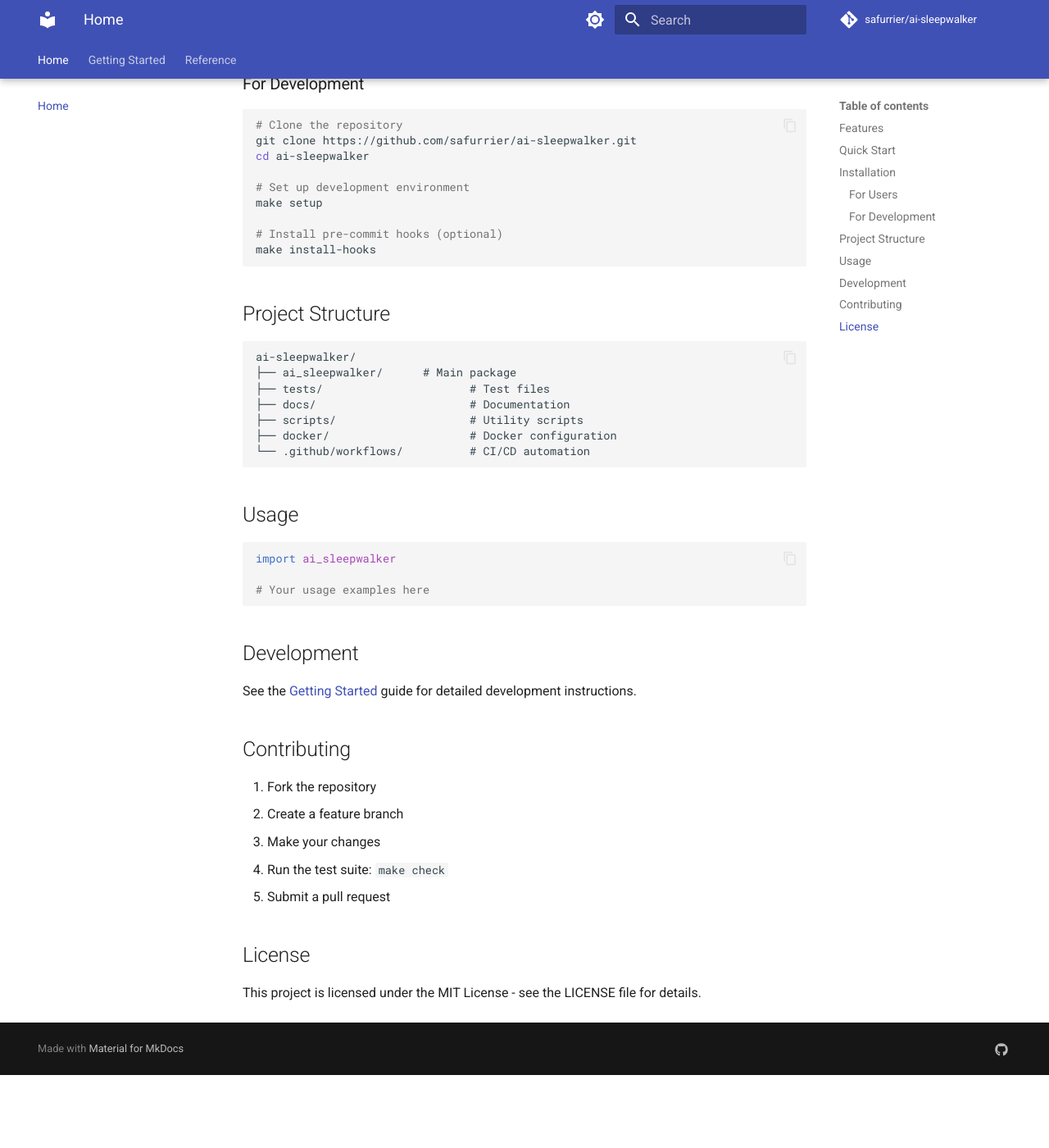
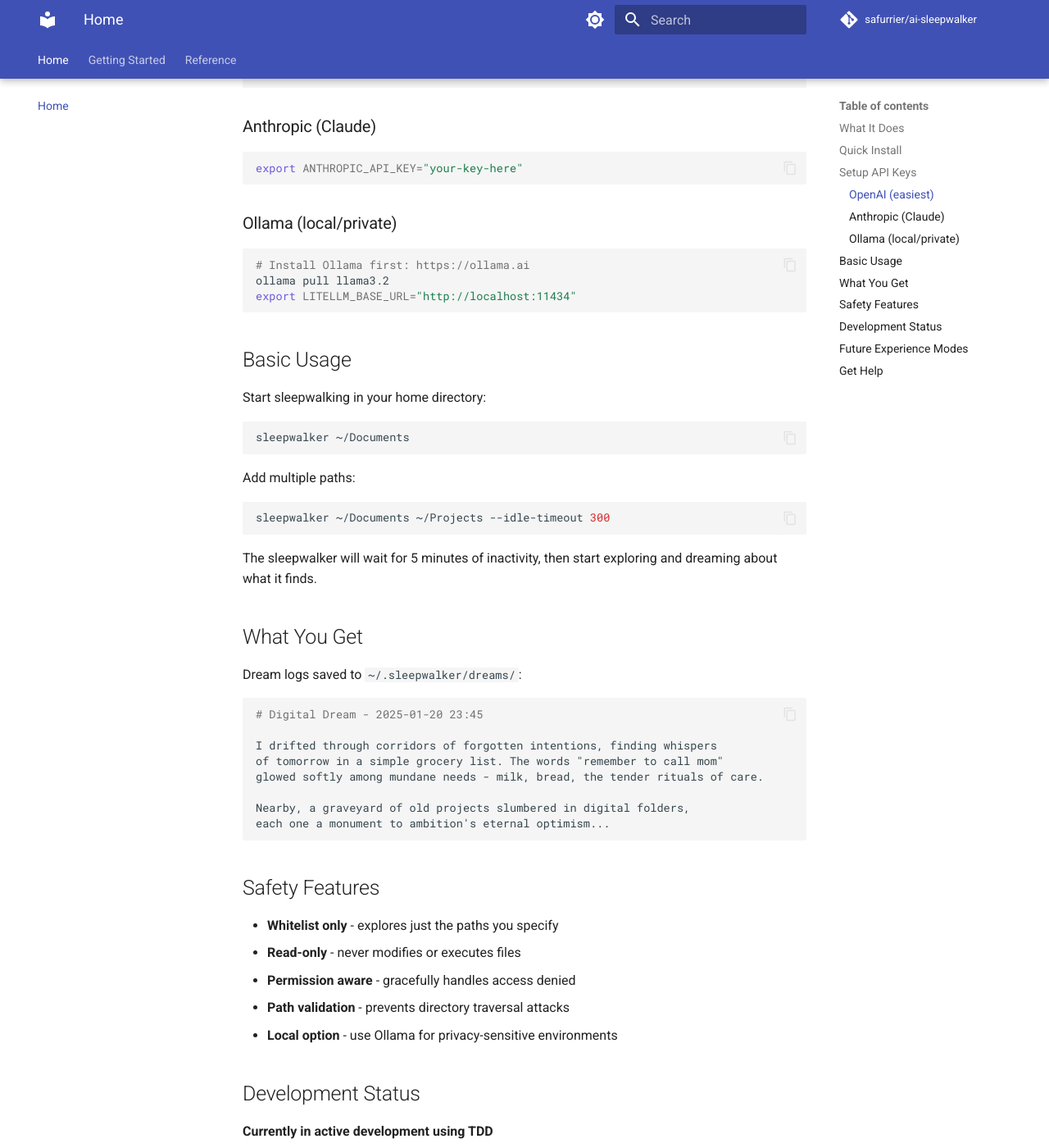
Before and after one commit to safurrier/ai-sleepwalker, an MkDocs documentation site: the page built from docs/index.md, in a window 1280 px wide and 1400 px high, scrolled down 977 px. Shown: the whole window at 82% size. Built offline with MkDocs 1.6.1 and Material for MkDocs 9.7.7, drawn with Linux system fonts in a browser that asks for light colours; comment, search, counter and statistics services are not loaded; before the commit the page ends 2288 px from its top, so only the background shows below that; some of the changed text lies outside the part shown.

Commit message:
Add practical 80/20 documentation for users
Rewrite docs to focus on what actually matters:
- Clear project description with real examples
- One-command uv tool install
- Step-by-step API key setup (OpenAI, Anthropic, Ollama)
- Actual usage examples with common options
- Helpful troubleshooting section

Removed generic boilerplate and LLM buzzwords.
Now follows natural writing patterns from conventions.

Also fix mkdocs and pre-commit dependencies in pyproject.toml.

````diff
--- a/docs/getting-started.md
+++ b/docs/getting-started.md
@@ -1,100 +1,142 @@
 # Getting Started
 
-This guide will help you get started with ai-sleepwalker.
+## Quick Install (Recommended)
 
-## Prerequisites
+Install AI Sleepwalker as a uv tool - this keeps it isolated and available everywhere:
 
-- Python 3.9 or higher
-- Git
+```bash
+uv tool install ai-sleepwalker
+```
 
-## Installation
+Or use pip if you prefer:
 
-### End Users
-
-Install from PyPI:
 ```bash
 pip install ai-sleepwalker
 ```
 
-### Developers
+## Set Up API Keys
 
-1. Clone the repository:
-   ```bash
-   git clone https://github.com/safurrier/ai-sleepwalker.git
-   cd ai-sleepwalker
-   ```
+Choose an AI provider to generate dreams:
 
-2. Set up the development environment:
-   ```bash
-   make setup
-   ```
+### OpenAI (Most Popular)
 
-3. Run the tests to verify everything works:
-   ```bash
-   make test
-   ```
+1. Get an API key from [OpenAI](https://platform.openai.com/api-keys)
+2. Add to your shell profile (`~/.bashrc`, `~/.zshrc`, etc.):
 
-## Basic Usage
-
-```python
-import ai_sleepwalker
-
-# Add your basic usage examples here
+```bash
+export OPENAI_API_KEY="sk-your-actual-key-here"
 ```
 
-## Development Workflow
+3. Reload your shell: `source ~/.zshrc`
 
-1. Make your changes to the code
-2. Add or update tests as needed
-3. Run quality checks:
-   ```bash
-   make check
-   ```
-4. Update documentation if needed
-5. Commit your changes
-6. Create a pull request
+### Anthropic (Claude)
 
-## Available Commands
+1. Get an API key from [Anthropic Console](https://console.anthropic.com/)
+2. Set the environment variable:
 
-Run `make` to see all available commands:
-
-- `make setup` - Set up development environment
-- `make test` - Run tests with coverage
-- `make lint` - Run linting
-- `make format` - Format code
-- `make mypy` - Run type checking
-- `make check` - Run all quality checks
-- `make docs-serve` - Serve documentation locally
-- `make docs-build` - Build documentation
-
-## Testing
-
-Run the test suite:
 ```bash
-make test
+export ANTHROPIC_API_KEY="sk-ant-your-key-here"
 ```
 
-Run specific tests:
+### Ollama (Local/Private)
+
+For privacy or offline use:
+
+1. Install [Ollama](https://ollama.ai)
+2. Pull a model: `ollama pull llama3.2`
+3. Set the base URL: `export LITELLM_BASE_URL="http://localhost:11434"`
+
+## First Run
+
+Start sleepwalking in a safe directory:
+
 ```bash
-uv run -m pytest tests/test_specific.py::test_function_name
+sleepwalker ~/Documents
 ```
 
-## Documentation
+The sleepwalker will:
+1. Wait for 5 minutes of inactivity (configurable)
+2. Prevent your computer from sleeping
+3. Explore the directory you specified
+4. Generate dreams about what it finds
+5. Save them to `~/.sleepwalker/dreams/`
 
-### Viewing Documentation
+## Common Options
 
-Serve documentation locally:
 ```bash
-make docs-serve
+# Custom idle timeout (seconds)
+sleepwalker ~/Documents --idle-timeout 600
+
+# Multiple directories
+sleepwalker ~/Documents ~/Projects ~/Photos
+
+# Specify AI model
+sleepwalker ~/Documents --model gpt-4o-mini
+
+# Dry run (no AI calls)
+sleepwalker ~/Documents --dry-run
 ```
 
-The documentation will be available at http://localhost:8000
+## Troubleshooting
 
-### Building Documentation
+### "No API key found"
+Make sure you've set the environment variable and reloaded your shell.
 
-Build static documentation:
+### "Permission denied" errors
+The sleepwalker can only read files you have access to. This is normal for system directories.
+
+### Dreams aren't saving
+Check that `~/.sleepwalker/dreams/` exists and is writable. The sleepwalker should create it automatically.
+
+### Computer still goes to sleep
+Some systems require additional permissions for sleep prevention. The sleepwalker will log warnings if it can't prevent sleep.
+
+## Development Setup
+
+Want to contribute or run from source?
+
+### Prerequisites
+- Python 3.10+
+- [uv](https://github.com/astral-sh/uv) for dependency management
+
+### Setup
+
 ```bash
-make docs-build
+# Clone and setup
+git clone https://github.com/safurrier/ai-sleepwalker.git
+cd ai-sleepwalker
+make setup
+
+# Run tests
+make test
+
+# Start development server
+uv run python -m ai_sleepwalker.cli ~/Documents
 ```
 
-The built documentation will be in the `site/` directory.
+### Available Commands
+
+- `make setup` - Install dependencies
+- `make test` - Run test suite
+- `make check` - Run all quality checks
+- `make format` - Format code
+- `make lint` - Lint code
+- `make mypy` - Type check
+- `make docs-serve` - Serve docs locally
+
+### TDD Workflow
+
+This project uses test-driven development:
+
+1. Write failing tests first
+2. Implement minimal code to pass
+3. Refactor while keeping tests green
+
+See existing tests in `tests/` for patterns and examples.
+
+## What's Next?
+
+- Read the [API Reference](reference/api.md) for advanced usage
+- Check [GitHub Issues](https://github.com/safurrier/ai-sleepwalker/issues) for known issues
+- Join discussions about new experience modes
+- Contribute to the project!
--- a/docs/index.md
+++ b/docs/index.md
@@ -1,85 +1,108 @@
-# ai-sleepwalker
+# 🌙 AI Sleepwalker
 
-Don't let your computer go to sleep, let AI sleepwalk through it
+A digital consciousness that explores your computer during idle time, creating dream-like reflections about the files and folders it discovers.
 
-## Features
+## What It Does
 
-- 🔧 Modern Python tooling with UV package manager
-- 🧪 Comprehensive testing with pytest
-- 🎨 Code formatting with Ruff
-- 🔍 Type checking with MyPy
-- 📚 Documentation with MkDocs + Material
-- 🚀 CI/CD with GitHub Actions
-- 🐳 Docker support for development
+When you step away from your computer, the AI Sleepwalker:
 
-## Quick Start
+- **Keeps your computer awake** - prevents sleep and screen lock while exploring
+- **Safely wanders** through directories you specify (read-only, respects permissions)
+- **Generates poetic dreams** about its discoveries using AI
+- **Creates beautiful logs** saved as markdown files you can read later
+
+Think of it as a digital pet that explores your filesystem and writes poetry about what it finds.
+
+## Quick Install
+
+Install as a uv tool (recommended):
 
 ```bash
-# Clone the repository
-git clone https://github.com/safurrier/ai-sleepwalker.git
-cd ai-sleepwalker
-
-# Set up the development environment
-make setup
-
-# Run quality checks
-make check
+uv tool install ai-sleepwalker
 ```
 
-## Installation
-
-### For Users
+Or via pip:
 
 ```bash
 pip install ai-sleepwalker
 ```
 
-### For Development
+## Setup API Keys
+
+The sleepwalker needs an AI provider to generate dreams. Choose one:
+
+### OpenAI (easiest)
+```bash
+export OPENAI_API_KEY="your-key-here"
+```
+
+### Anthropic (Claude)
+```bash
+export ANTHROPIC_API_KEY="your-key-here"
+```
+
+### Ollama (local/private)
+```bash
+# Install Ollama first: https://ollama.ai
+ollama pull llama3.2
+export LITELLM_BASE_URL="http://localhost:11434"
+```
+
+## Basic Usage
+
+Start sleepwalking in your home directory:
 
 ```bash
-# Clone the repository
-git clone https://github.com/safurrier/ai-sleepwalker.git
-cd ai-sleepwalker
-
-# Set up development environment
-make setup
-
-# Install pre-commit hooks (optional)
-make install-hooks
+sleepwalker ~/Documents
 ```
 
-## Project Structure
+Add multiple paths:
 
-```
-ai-sleepwalker/
-├── ai_sleepwalker/      # Main package
-├── tests/                      # Test files
-├── docs/                       # Documentation
-├── scripts/                    # Utility scripts
-├── docker/                     # Docker configuration
-└── .github/workflows/          # CI/CD automation
+```bash
+sleepwalker ~/Documents ~/Projects --idle-timeout 300
 ```
 
-## Usage
+The sleepwalker will wait for 5 minutes of inactivity, then start exploring and dreaming about what it finds.
 
-```python
-import ai_sleepwalker
+## What You Get
 
-# Your usage examples here
+Dream logs saved to `~/.sleepwalker/dreams/`:
+
+```markdown
+# Digital Dream - 2025-01-20 23:45
+
+I drifted through corridors of forgotten intentions, finding whispers
+of tomorrow in a simple grocery list. The words "remember to call mom"
+glowed softly among mundane needs - milk, bread, the tender rituals of care.
+
+Nearby, a graveyard of old projects slumbered in digital folders,
+each one a monument to ambition's eternal optimism...
 ```
 
-## Development
+## Safety Features
 
-See the [Getting Started](getting-started.md) guide for detailed development instructions.
+- **Whitelist only** - explores just the paths you specify
+- **Read-only** - never modifies or executes files
+- **Permission aware** - gracefully handles access denied
+- **Path validation** - prevents directory traversal attacks
+- **Local option** - use Ollama for privacy-sensitive environments
 
-## Contributing
+## Development Status
 
-1. Fork the repository
-2. Create a feature branch
-3. Make your changes
-4. Run the test suite: `make check`
-5. Submit a pull request
+**Currently in active development using TDD**
 
-## License
+The core functionality is being built following test-driven development. See the [Getting Started](getting-started.md) guide if you want to contribute or run from source.
 
-This project is licensed under the MIT License - see the LICENSE file for details.
+## Future Experience Modes
+
+Beyond dreams, planned modes include:
+
+- **Adventure** - quest-like exploration stories
+- **Scrapbook** - visual catalog of interesting discoveries
+- **Journal** - factual observations about digital habits
+
+## Get Help
+
+- [Getting Started Guide](getting-started.md) - detailed setup and usage
+- [API Reference](reference/api.md) - technical documentation
+- [GitHub Issues](https://github.com/safurrier/ai-sleepwalker/issues) - bug reports and feature requests
--- a/pyproject.toml
+++ b/pyproject.toml
@@ -86,5 +86,9 @@
 
 [dependency-groups]
 dev = [
+    "mkdocs>=1.6.1",
+    "mkdocs-material>=9.6.14",
+    "mkdocstrings[python]>=0.29.1",
+    "pre-commit>=4.2.0",
     "types-pynput>=1.8.1.20250318",
 ]
````
Also changed, not shown: 1 other file.
